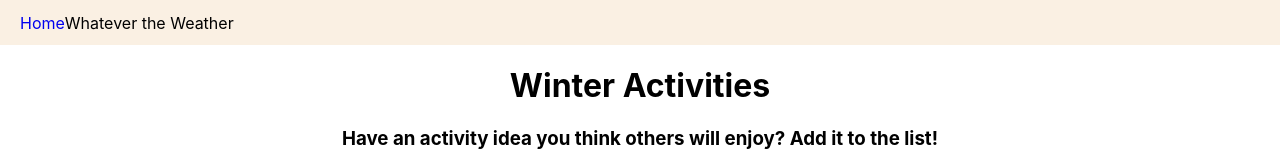
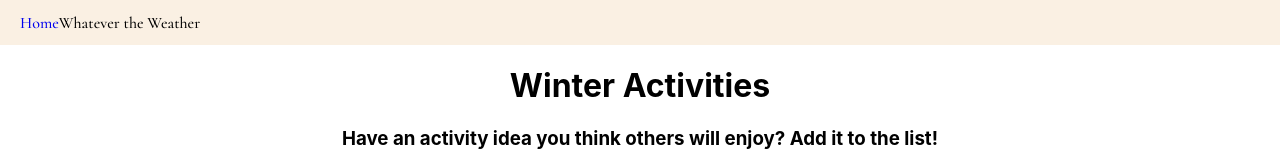
Before and after one commit to kiayaand20/Project-2, a React (Create React App) app in the folder client/: page /activity/winter in a window 1280 px wide. Shown: the top 160 px of the page. Built offline with nearby package versions, Linux system fonts and the light colour scheme; no server answers.

Commit message:
Added Google Fonts and Material ui for home images

```diff
--- a/client/public/index.html
+++ b/client/public/index.html
@@ -14,16 +14,6 @@
       manifest.json provides metadata used when your web app is installed on a
       user's mobile device or desktop. See https://developers.google.com/web/fundamentals/web-app-manifest/
     -->
-    <link rel="manifest" href="%PUBLIC_URL%/manifest.json" />
-    <link
-      rel="stylesheet"
-      href="https://fonts.googleapis.com/css?family=Roboto:300,400,500,700&display=swap"
-    />
-    <!-- Icons to support Material Design -->
-    <link
-      rel="stylesheet"
-      href="https://fonts.googleapis.com/icon?family=Material+Icons"
-    />
     <!--
       Notice the use of %PUBLIC_URL% in the tags above.
       It will be replaced with the URL of the `public` folder during the build.
@@ -33,6 +23,20 @@
       work correctly both with client-side routing and a non-root public URL.
       Learn how to configure a non-root public URL by running `npm run build`.
     -->
+    <!-- Material Design - Activity Pages/Cards -->
+    <link rel="manifest" href="%PUBLIC_URL%/manifest.json" />
+    <link rel="stylesheet" href="https://fonts.googleapis.com/css?family=Roboto:300,400,500,700&display=swap" />
+    <link rel="stylesheet" href="https://fonts.googleapis.com/icon?family=Material+Icons" />
+
+     <!-- Material Design - Home Images/Buttons -->
+    <link rel="stylesheet" href="https://fonts.googleapis.com/css?family=Roboto:300,400,500,700&display=swap" />
+    <link rel="stylesheet" href="https://fonts.googleapis.com/icon?family=Material+Icons" />
+
+    <!-- Google Fonts -->
+    <link rel="preconnect" href="https://fonts.googleapis.com">
+    <link rel="preconnect" href="https://fonts.gstatic.com" crossorigin>
+    <link href="https://fonts.googleapis.com/css2?family=Cormorant:ital,wght@0,500;1,600&display=swap" rel="stylesheet">
+
     <title>React App</title>
   </head>
   <body>
--- a/client/src/App.css
+++ b/client/src/App.css
@@ -4,6 +4,12 @@
   padding: 20px;
   height: 5px;
   background-color: rgb(250, 240, 227);
+  font-family: "Cormorant", serif;
+}
+
+.title {
+  display: flex;
+  justify-content: center;
 }
 
 h1,
--- a/client/src/components/ButtonBases.jsx
+++ b/client/src/components/ButtonBases.jsx
@@ -106,6 +106,7 @@ export default function ButtonBases() {
           key={image.title}
           style={{
             width: image.width,
+
           }}
           >
           <ImageSrc style={{ backgroundImage: `url(${image.url})` }} />
--- a/client/src/components/Header.jsx
+++ b/client/src/components/Header.jsx
@@ -2,10 +2,10 @@ import { Link } from 'react-router-dom'
 
 function Header(props) {
   return (
-    <div className="header">
-      <Link to='/' style={{ textDecoration: 'none' }}>Home</Link>
-      <label>Whatever the Weather</label>
-    </div>
+      <div className="header">
+        <Link to='/' style={{ textDecoration: 'none' }}>Home</Link>
+        <label className="title">Whatever the Weather</label>
+      </div>
   )
 }
 
```
